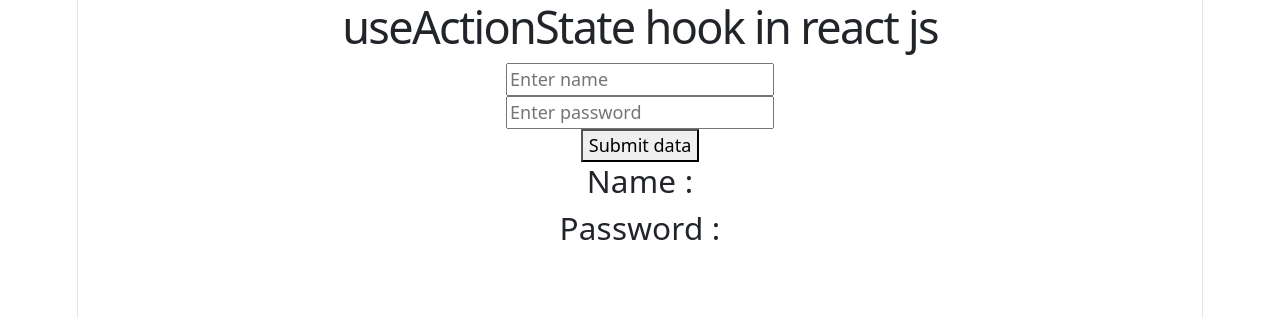
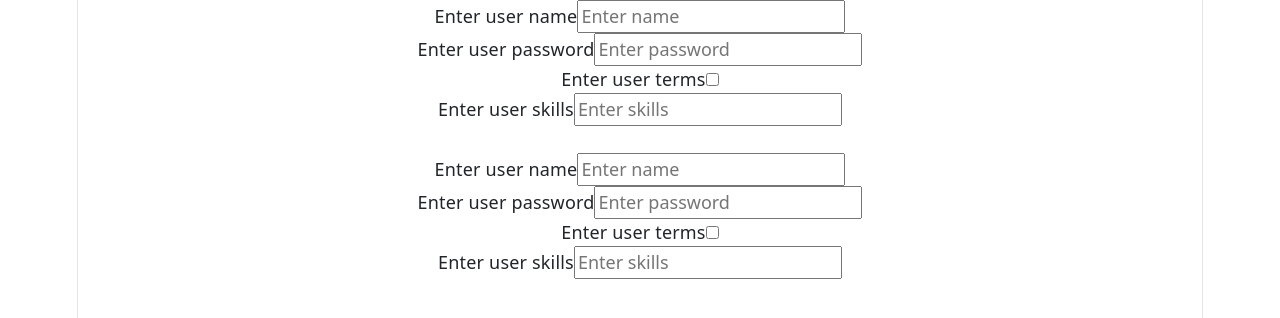
Before and after one commit to codewithnill/reactjs_19_by_code_step_by_step, a React (Vite) app in the folder main/react-blog/: page / in a window 1280 px wide. Shown: the top 318 px of the page. Built offline with nearby package versions, Linux system fonts and the light colour scheme.

Commit message:
useId hook part 1.

```diff
--- a/main/react-blog/src/App.jsx
+++ b/main/react-blog/src/App.jsx
@@ -1,54 +1,55 @@
-import {useActionState} from "react";
+import {useId} from "react";
 function App() {
-
-
-  const handleSubmit=async(previousData,formData)=>{
-    let name=formData.get('name');
-    let password=formData.get('password');
-
-
-    await new Promise(res=>setTimeout(res,2000))
-    // console.log("handlesubmit called",name,password);
-
-    if(name && password) {
-      return {message:'Data submitted',name,password}
-    } else {
-      return {error:'Failed to submit. Enter proper data',name,password}
-    }
-  }
 
 
 
 
 
-  const [data,action,pending]=useActionState(handleSubmit,undefined)
-  console.log(data);
+
+
   return (
     <div>
-      <h1>useActionState hook in react js</h1>
-      <form action={action}>
-        <input defaultValue={data?.name} type="text" placeholder="Enter name" name="name"></input>
-        <br></br>
-
-        <input defaultValue={data?.password} type="password" placeholder="Enter password" name="password"></input>
-        <br></br>
-
-        <button disabled={pending}>Submit data</button>
-        <br></br>
+      <UserForm/>
+      <br></br>
+      <UserForm/>
+    </div>
+  );
+}
 
 
-      </form>
 
 
-      {
-          data?.error && <span style={{color:'red'}}>{data?.error}</span>
-      }
-      {
-        data?.message&& <span style={{color:'green'}}>{data?.message}</span>
-      }
+function UserForm() {
+  const name=useId();
+  const password=useId();
+  const terms=useId();
+  const skills=useId();
 
-      <h3>Name : {data?.name}</h3>
-      <h3>Password : {data?.password}</h3>
+
+
+
+
+
+  return (
+    <div>
+      <form action="">
+        <label htmlFor={name}>Enter user name</label>
+        <input id={name} type="text" placeholder="Enter name"></input>
+
+        <br></br>
+        <label htmlFor={password}>Enter user password</label>
+        <input id={password} type="text" placeholder="Enter password"></input>
+
+
+        <br></br>
+        <label htmlFor={terms}>Enter user terms</label>
+        <input id={terms} type="checkbox" placeholder="Enter terms"></input>
+
+        <br></br>
+        <label htmlFor={skills}>Enter user skills</label>
+        <input id={skills} type="text" placeholder="Enter skills"></input>
+
+      </form>
 
     </div>
   );
```
